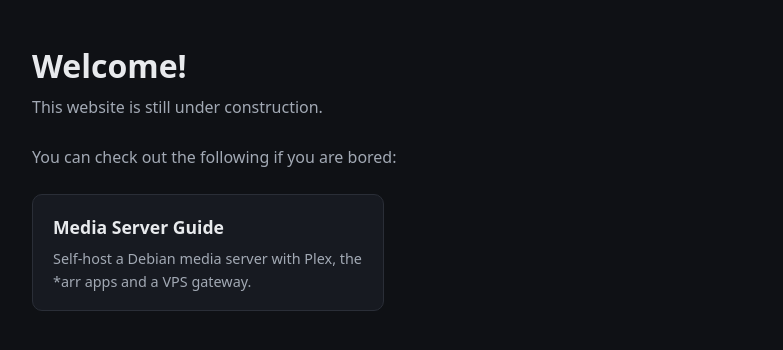
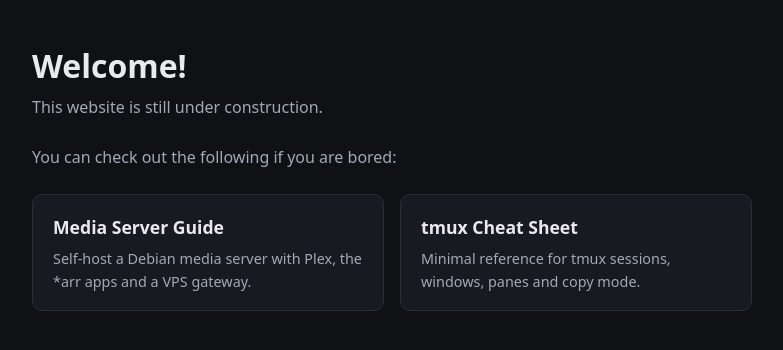
Before and after one commit to yabsp/yabsp.github.io, an Angular app: page / in a window 1280 px wide. Shown: the top 350 px of the page, without its empty margins (248-1031 px from the left). Built offline with nearby package versions, Linux system fonts and the light colour scheme.

Commit message:
Add a new link item for the tmux cheatsheet

```diff
--- a/src/app/link-items.ts
+++ b/src/app/link-items.ts
@@ -13,6 +13,13 @@ export class LinkItems {
       url: '/media-server-guide/',
       kind: 'guide'
     },
+    {
+      title: 'tmux Cheat Sheet',
+      description:
+        'Minimal reference for tmux sessions, windows, panes and copy mode.',
+      url: '/tmux-cheatsheet/',
+      kind: 'guide'
+    },
   ]);
   readonly all = this.linkItems.asReadonly();
   add(linkItem: LinkItem): void {
```
